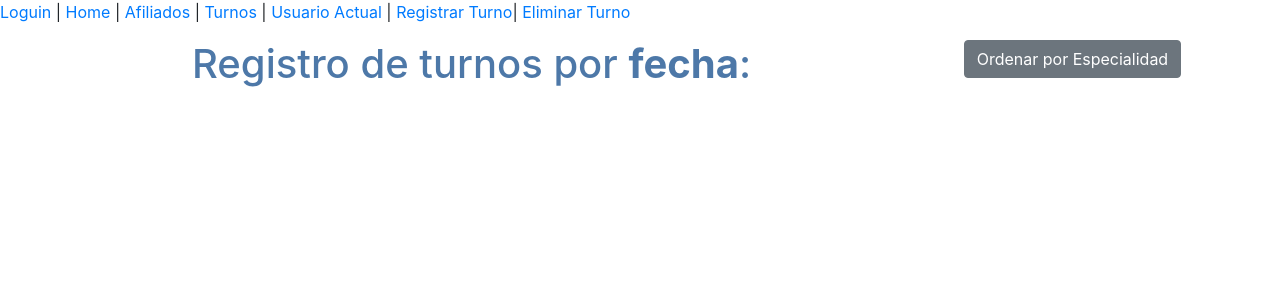
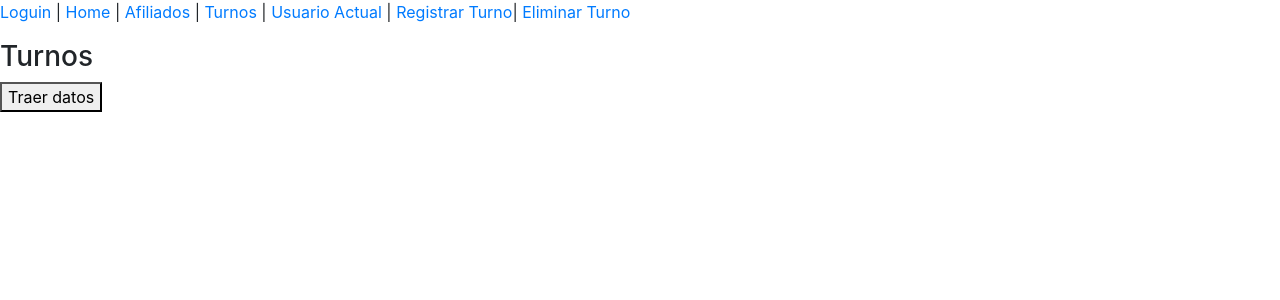
Before and after one commit to javierNuez/MITP, a Vue app: page /#/turnos in a window 1280 px wide. Shown: the top 300 px of the page. Built offline with nearby package versions, Linux system fonts and the light colour scheme.

Commit message:
se cargo nuevo db turnos

```diff
--- a/src/components/RegistrarTurno.vue
+++ b/src/components/RegistrarTurno.vue
@@ -1,13 +1,5 @@
 <template>
   <div style="width:60%;margin:0 auto;">
-    <div class="btn-flotante">
-      <a
-        href=""
-        class="btn btn btn btn-info"
-        role="button"
-        aria-pressed="true"
-      ></a>
-    </div>
 
     <form>
       <!-- action="codigo.php" method="POST" style="width:60%;margin:0 auto;"-->
@@ -49,7 +41,7 @@
           <select type="text" class="form-control" name="sala" required>
             <option value="Clinico">Clinico</option>
             <option value="Dermatologo">Dermatologo</option>
-            <option value="Quinisiologia">Quinisiologia</option>
+            <option value="kinesiologia">Quinisiologia</option>
             <option value="Pediatra">Pediatra</option>
           </select>
         </div>
--- a/src/components/Turnos.vue
+++ b/src/components/Turnos.vue
@@ -1,31 +1,39 @@
 <template>
     <div>
-	    <form style="width:70%;margin:0 auto;"> <!--action="conexion.php" method="POST"-->
-		        <div class="row">
-			        <div class="col-10">
-    		            <h1 id="app" style="color: #4d78a8;">Registro de turnos por <b>fecha</b>:</h1>
-    		        </div>
-    		        <div class="col-2">
-    		            <a href="" class="btn btn-secondary" role="button" aria-pressed="true">Ordenar por Especialidad</a>
-    		        </div>
-		        </div>
+        <h3>Turnos</h3>
+        <li v-for="conectarTurnos in listaT" :key="conectarTurnos.id_afiliado">
 
-		        <!--<div class="page-header bg-primary text-white text-center">
-		        <span class="h3">Salas reservadas</span>-->
-
-
-
-	            <table class="table"  border="1">
-
-		        </table>
-		        <!--
-	            <div>
-		                <a href="" class="btn btn btn btn-info" role="button" aria-pressed="true">Registrar una reserva</a>
-
-		                <a href="" class="btn btn btn btn-info" role="button" aria-pressed="true" style="float: right;">Eliminar reserva</a>
-	            </div>
-                -->
-
-	    </form>
+        {{conectarTurnos.id_afiliado}} {{conectarTurnos.nombreA}}
+        {{conectarTurnos.apellidoA}} {{conectarTurnos.dniA}}
+		{{conectarTurnos.nombreM}} {{conectarTurnos.apellidoM}}
+		{{conectarTurnos.especialidadM}}
+		</li>
+        {{mensajeError}}
+        <button @click="traerDatos">Traer datos</button>
     </div>
 </template>
+<script>
+import conectarTurnos, {} from '../services/conectarTurnos.js'
+export default {
+    data() {
+        return {
+            listaT:[],
+            Turno: { id_afiliado: 0, nombreA: '', apellidoA: '', dniA: 0 ,nombreM:'', apellidoM:'', especialidadM:''},
+            mensajeError: ''
+        }
+
+    },
+    methods:{
+        async traerDatos(){
+            try{
+              const rta= await conectarTurnos.getTurnos();
+            this.listaT = rta.data;
+            }catch( error){
+                console.log(error);
+                this.mensajeError = "Se produjo un error con la conexión"
+            }
+
+        }
+    }
+}
+</script>
--- /dev/null
+++ b/src/services/conectarTurnos.js
@@ -0,0 +1,15 @@
+import axios from 'axios'
+
+const apiTurnos = axios.create({
+    baseURL: 'http://localhost:3001',
+    headers:{
+        Accept:'application/json',
+        'Content-Type': 'application/json'
+    }
+})
+
+export default{
+    getTurnos(){
+        return apiTurnos.get('/api/getlistaTurnos')
+    }
+}
```
